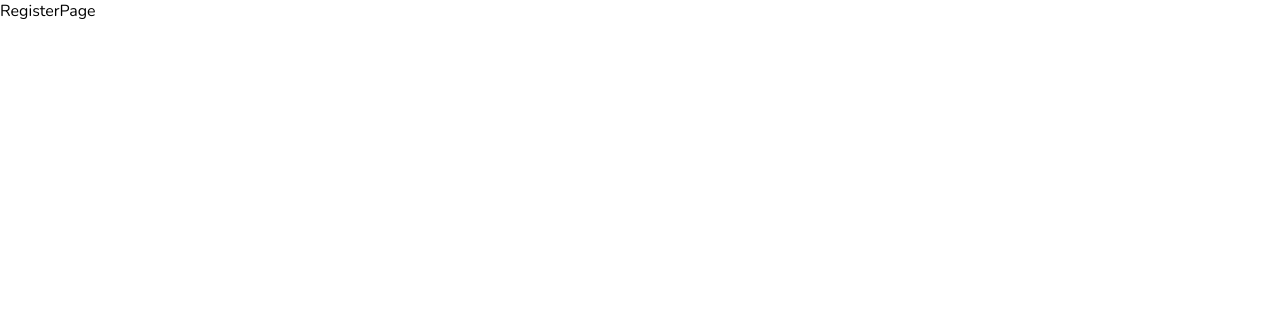
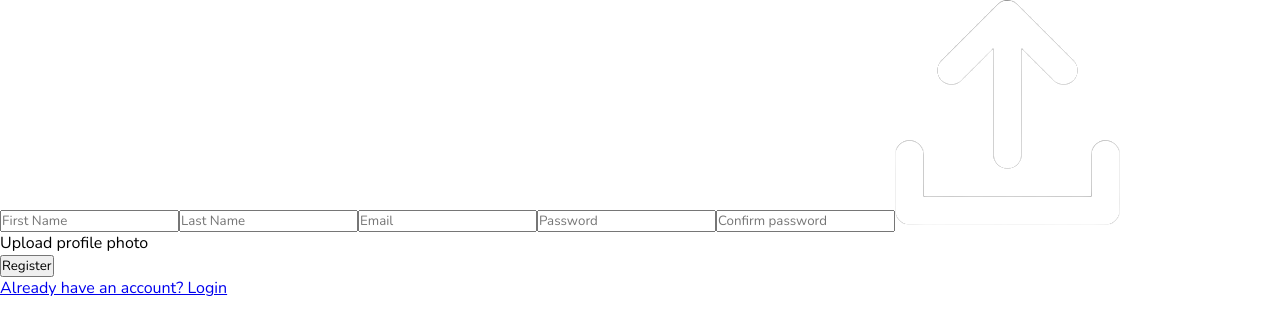
Before and after one commit to NikhilD1998/rental-app-mern, a React (Create React App) app in the folder client/: page /register in a window 1280 px wide. Shown: the top 334 px of the page. Built offline with nearby package versions, Linux system fonts and the light colour scheme.

Commit message:
feat: enhance RegisterPage with form fields and image upload functionality

```diff
--- a/client/src/pages/RegisterPage.jsx
+++ b/client/src/pages/RegisterPage.jsx
@@ -1,7 +1,45 @@
 import React from "react";
 
 const RegisterPage = () => {
-  return <div>RegisterPage</div>;
+  return (
+    <div>
+      <div className="regsiter">
+        <div className="register__content">
+          <form>
+            <input placeholder="First Name" name="firstname" required />
+            <input placeholder="Last Name" name="lastname" required />
+            <input placeholder="Email" name="email" required />
+            <input
+              placeholder="Password"
+              name="password"
+              type="password"
+              required
+            />
+            <input
+              placeholder="Confirm password"
+              name="confirmPassword"
+              type="password"
+              required
+            />
+            <input
+              id="image"
+              type="file"
+              name="profileImage"
+              accept="image/*"
+              required
+              style={{ display: "none" }}
+            />
+            <label htmlFor="image">
+              <img src="/assets/addImage.png" alt="add prfile photo" />
+              <p>Upload profile photo</p>
+            </label>
+            <button type="submit">Register</button>
+          </form>
+          <a href="/login">Already have an account? Login</a>
+        </div>
+      </div>
+    </div>
+  );
 };
 
 export default RegisterPage;
```
